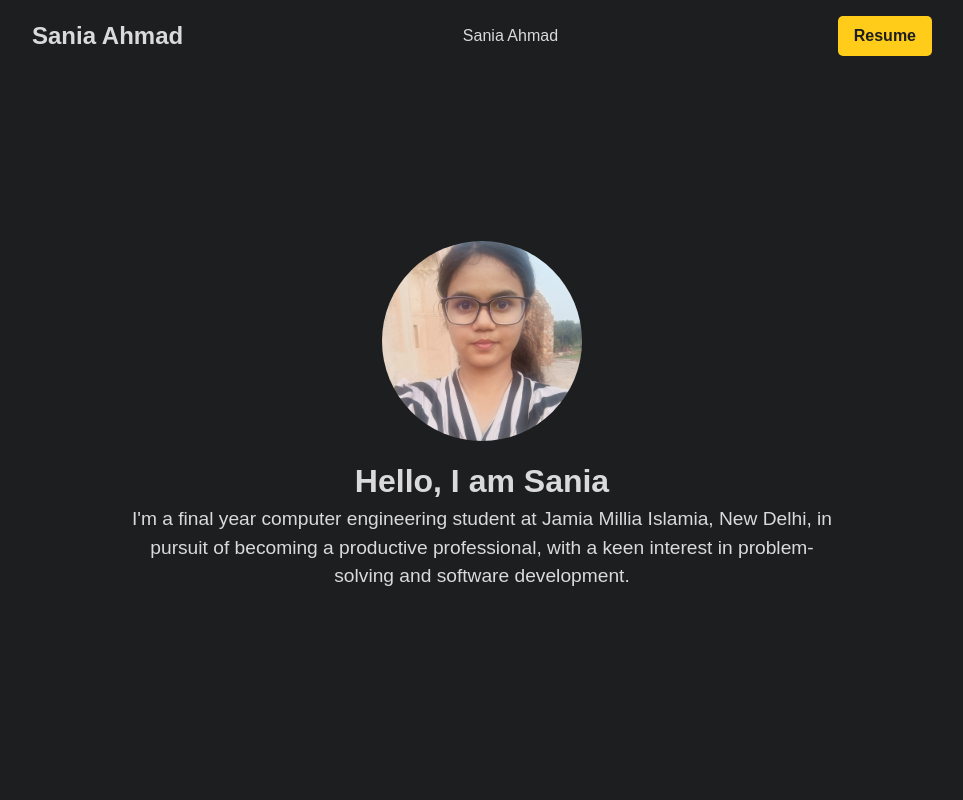
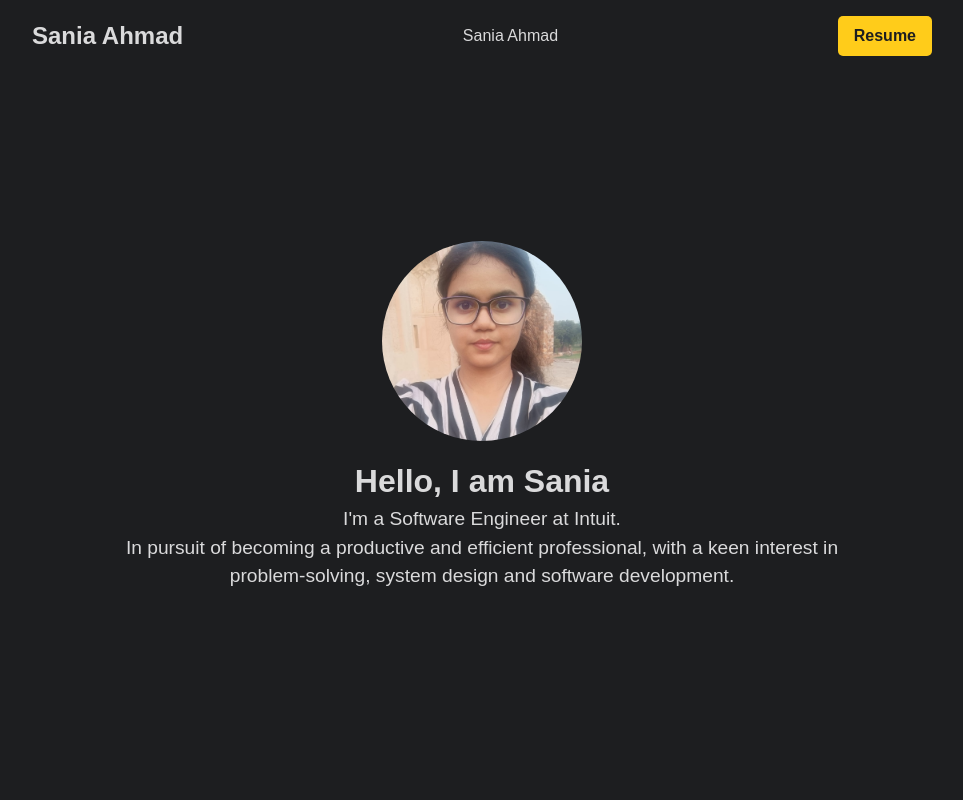
Before and after one commit to saniaahmad6/portfolio-website, a Next.js app: page / in a window 1280 px wide. Shown: the top 800 px of the page, without its empty margins (158-1121 px from the left). Built offline with nearby package versions, Linux system fonts and the light colour scheme.

Commit message:
fix: bio updated

```diff
--- a/src/components/Hero.jsx
+++ b/src/components/Hero.jsx
@@ -9,7 +9,8 @@ const Hero = () => {
       <div className="hero-text">
         <h1>Hello, I am Sania </h1>
         <p>
-          I'm a final year computer engineering student at Jamia Millia Islamia, New Delhi, in pursuit of becoming a productive professional, with a keen interest in problem-solving and software development.
+          I'm a Software Engineer at Intuit. <br></br>
+          In pursuit of becoming a productive and efficient professional, with a keen interest in problem-solving, system design and software development.
         </p>
 
       </div>
```
